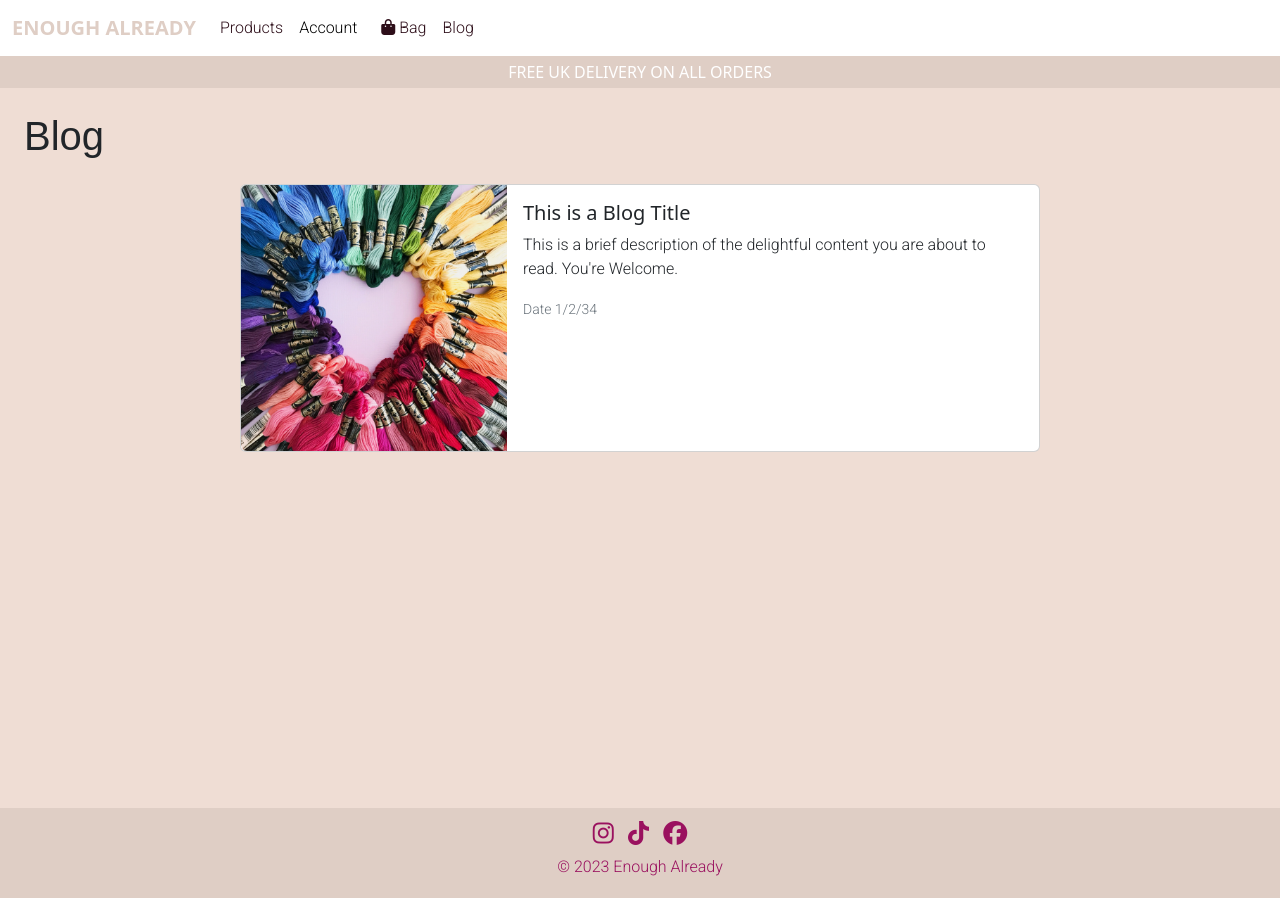
After one commit to jdj0/milestone4-enoughalready, a Django app: page /blog/blog/ in a window 1280 px wide. The commit adds this page. Run offline with Django 4.2, Linux system fonts and the light colour scheme; some libraries are stand-ins or nearby versions; some web fonts are replaced.

Commit message:
Create template blog card

```diff
--- /dev/null
+++ b/blog/templates/blog/blog.html
@@ -0,0 +1,29 @@
+{% extends "base.html" %}
+{% load static %}
+
+{% block content %}
+
+<div class="row">
+    <div class="col">
+        <h1 class="m-4">Blog</h1>
+    </div>
+</div>
+
+<div class="container d-flex justify-content-center">
+    <div class="card mb-3 mx-5" style="max-width: 800px;">
+        <div class="row g-0">
+            <div class="col-md-4">
+                <img src="{% static 'media/heart-thread.webp' %}" class="img-fluid rounded-start" alt="blog post">
+            </div>
+            <div class="col-md-8">
+                <div class="card-body">
+                    <h5 class="card-title">This is a Blog Title</h5>
+                    <p class="card-text">This is a brief description of the delightful content you are about to read. You're Welcome.</p>
+                    <p class="card-text"><small class="text-muted">Date 1/2/34</small></p>
+                </div>
+            </div>
+        </div>
+    </div>
+</div>
+
+{% endblock %}
--- /dev/null
+++ b/blog/urls.py
@@ -0,0 +1,6 @@
+from django.urls import path
+from . import views
+
+urlpatterns = [
+    path('blog/', views.blog, name='blog'),
+]
--- a/blog/views.py
+++ b/blog/views.py
@@ -1,3 +1,7 @@
 from django.shortcuts import render
 
-# Create your views here.
+
+def blog(request):
+    """ A view that lists all blog posts """
+
+    return render(request, 'blog/blog.html')
--- a/enough_already/urls.py
+++ b/enough_already/urls.py
@@ -11,4 +11,5 @@ urlpatterns = [
     path('bag/', include('bag.urls')),
     path('checkout/', include('checkout.urls')),
     path('account/', include('accounts.urls')),
+    path('blog/', include('blog.urls')),
 ] + static(settings.MEDIA_URL, document_root=settings.MEDIA_ROOT)
--- a/templates/base.html
+++ b/templates/base.html
@@ -87,7 +87,7 @@
           </li>
 
           <li class="nav-item">
-            <a class="nav-link" href="">
+            <a class="nav-link" href="{% url 'blog' %}">
               <p class="m-0">Blog</p>
             </a>
           </li>
```
